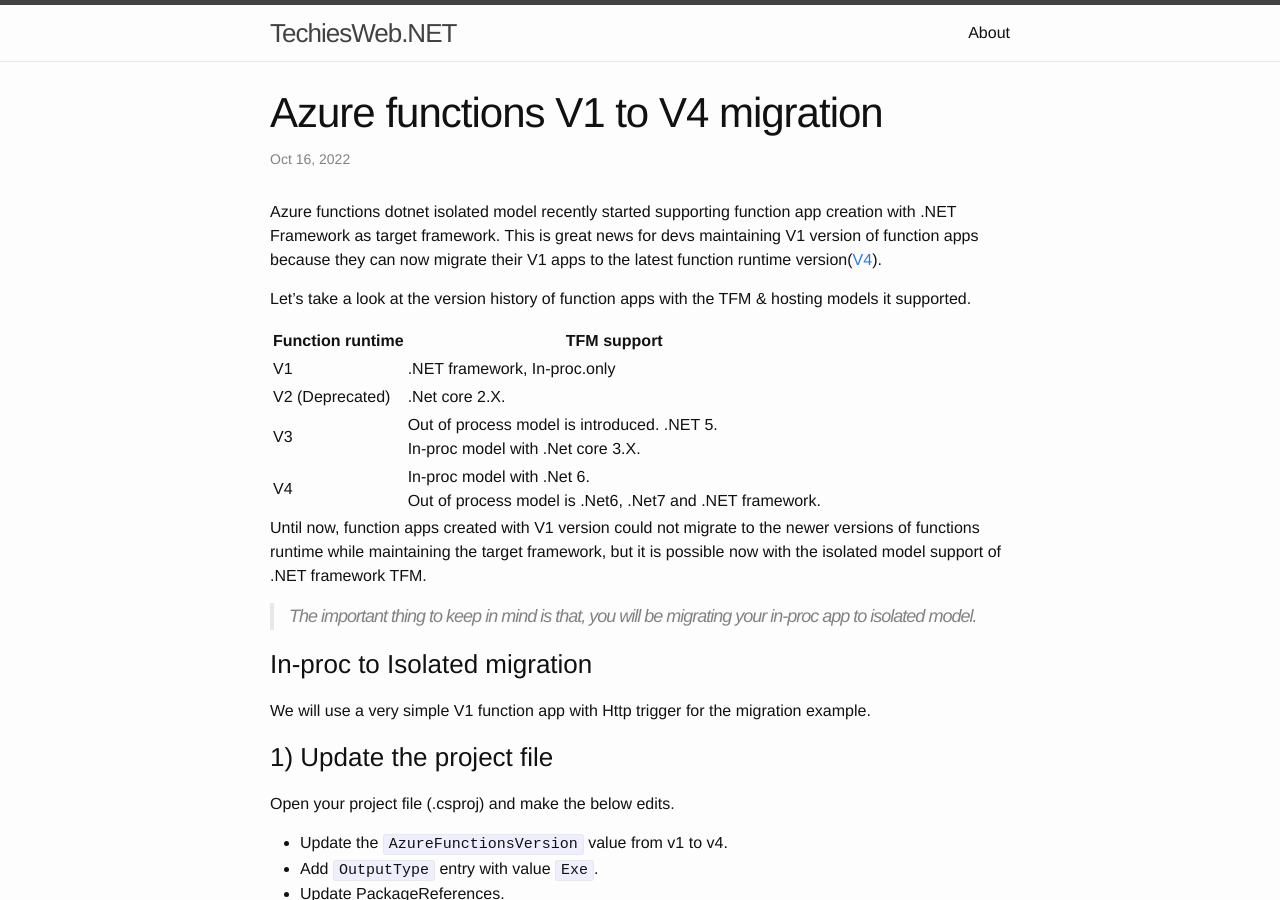
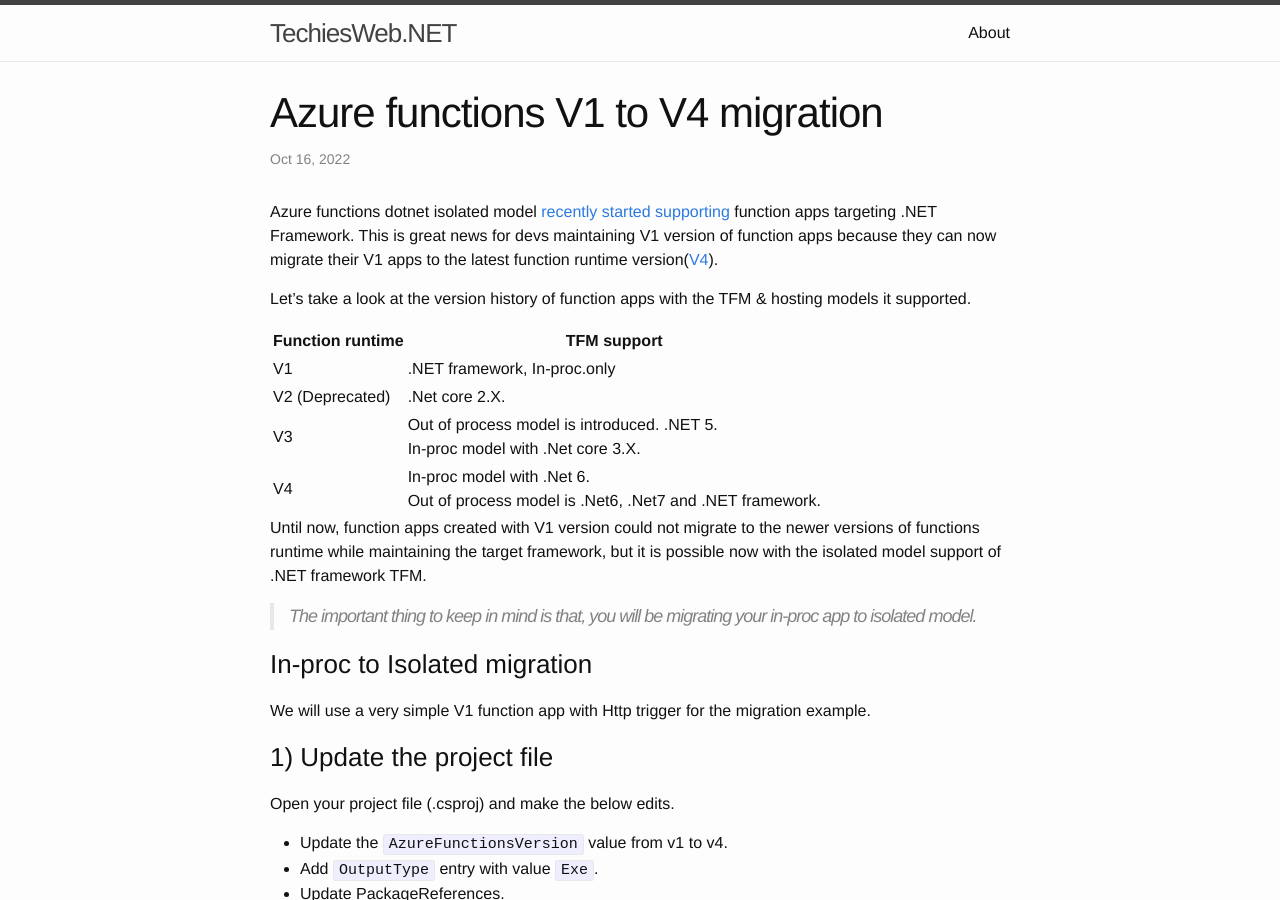
Before and after one commit to kshyju/techiesweb.net, a Jekyll site: the page built from _posts/2022-05-15-azure-functions-v1-to-v4-migration-guide.md, in a window 1280 px wide and 900 px high. Built offline with Jekyll 4.4.1, drawn with Linux system fonts in a browser that asks for light colours.

Commit message:
Update 2022-05-15-azure-functions-v1-to-v4-migration-guide.md

```diff
--- a/_posts/2022-05-15-azure-functions-v1-to-v4-migration-guide.md
+++ b/_posts/2022-05-15-azure-functions-v1-to-v4-migration-guide.md
@@ -6,7 +6,7 @@
 description: Azure functions V1(in-proc) to V4(isolated) migration.
 ---
 
-Azure functions dotnet isolated model recently started supporting  function app creation with .NET Framework as target framework. This is great news for devs maintaining V1 version of function apps because they can now migrate their V1 apps to the latest function runtime version([V4](https://techcommunity.microsoft.com/t5/apps-on-azure-blog/azure-functions-4-0-and-net-6-support-are-now-generally/ba-p/2933245)).
+Azure functions dotnet isolated model [recently started supporting](https://techcommunity.microsoft.com/t5/apps-on-azure-blog/announcing-general-availability-for-azure-functions-v4-net/ba-p/3637605) function apps targeting .NET Framework. This is great news for devs maintaining V1 version of function apps because they can now migrate their V1 apps to the latest function runtime version([V4](https://techcommunity.microsoft.com/t5/apps-on-azure-blog/azure-functions-4-0-and-net-6-support-are-now-generally/ba-p/2933245)).
 
 Let's take a look at the version history of function apps with the TFM & hosting models it supported.
 
```
